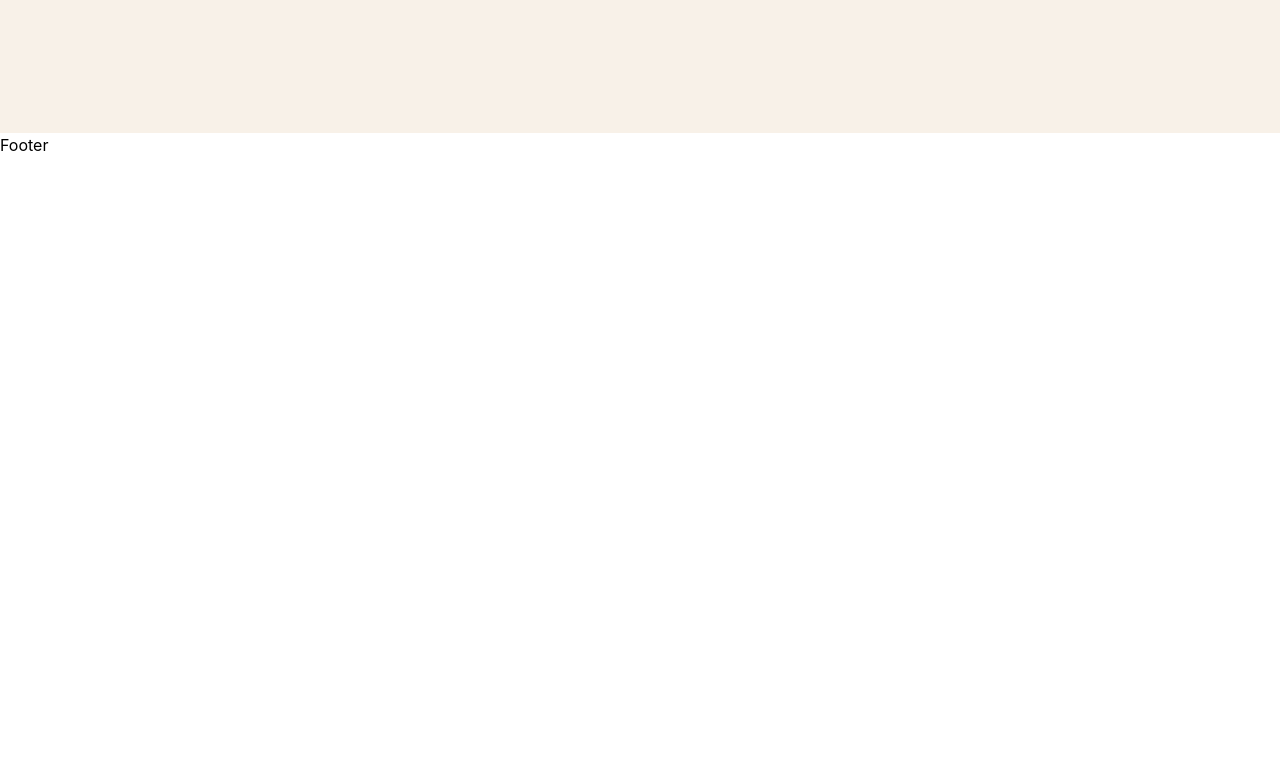
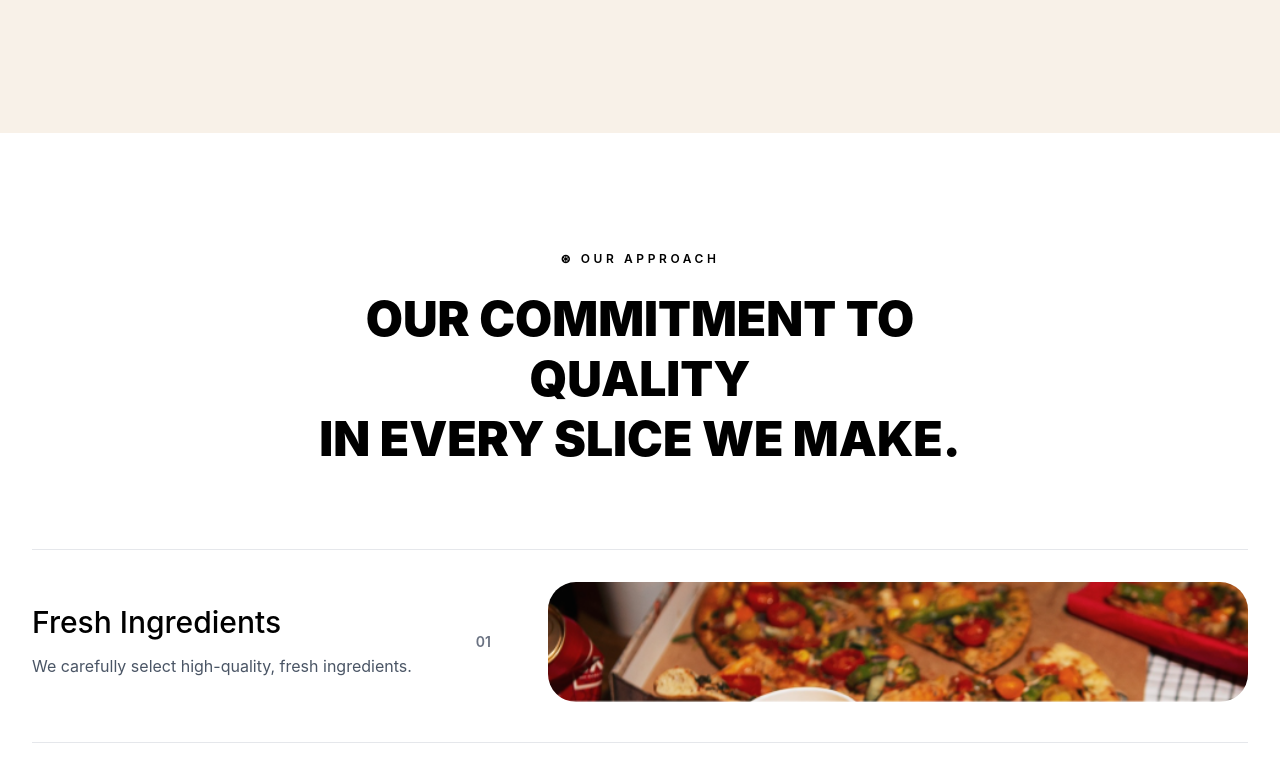
Before and after one commit to Bernerlee/My-Portfolio, a React (Vite) app in the folder italian-pizza-restaurant/: page / in a window 1280 px wide. Shown: the part 5400-6173 px from the top of the page. Before the commit the page ends 5557 px from the top, so only its background shows below. Built offline with nearby package versions, Linux system fonts and the light colour scheme; a web font is replaced by a local one.

Commit message:
feat: add OurApproach component to Home page

```diff
--- a/italian-pizza-restaurant/src/pages/Home.jsx
+++ b/italian-pizza-restaurant/src/pages/Home.jsx
@@ -3,6 +3,7 @@ import BrandBanner from "../components/home/BrandBanner/BrandBanner";
 import ExplorePizza from "../components/home/ExplorePizza/ExplorePizza";
 import Hero from "../components/home/Hero/Hero";
 import NewestPizza from "../components/home/NewestPizza/NewestPizza";
+import OurApproach from "../components/home/OurApproach/OurApproach";
 
 const Home = () => {
   return (
@@ -12,6 +13,7 @@ const Home = () => {
       <NewestPizza />
       <ExplorePizza />
       <BrandBanner />
+      <OurApproach />
     </>
   );
 };
```
